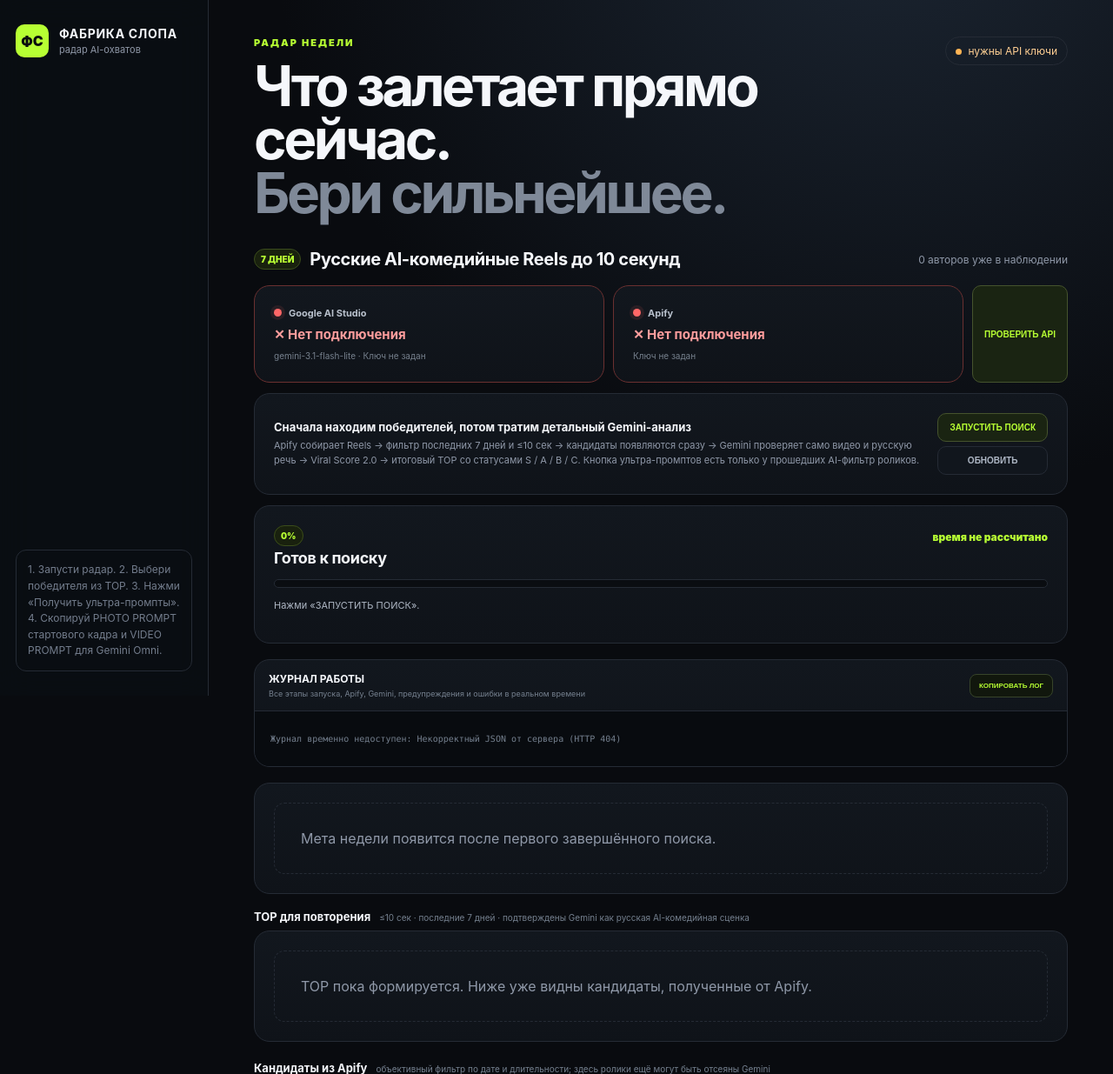
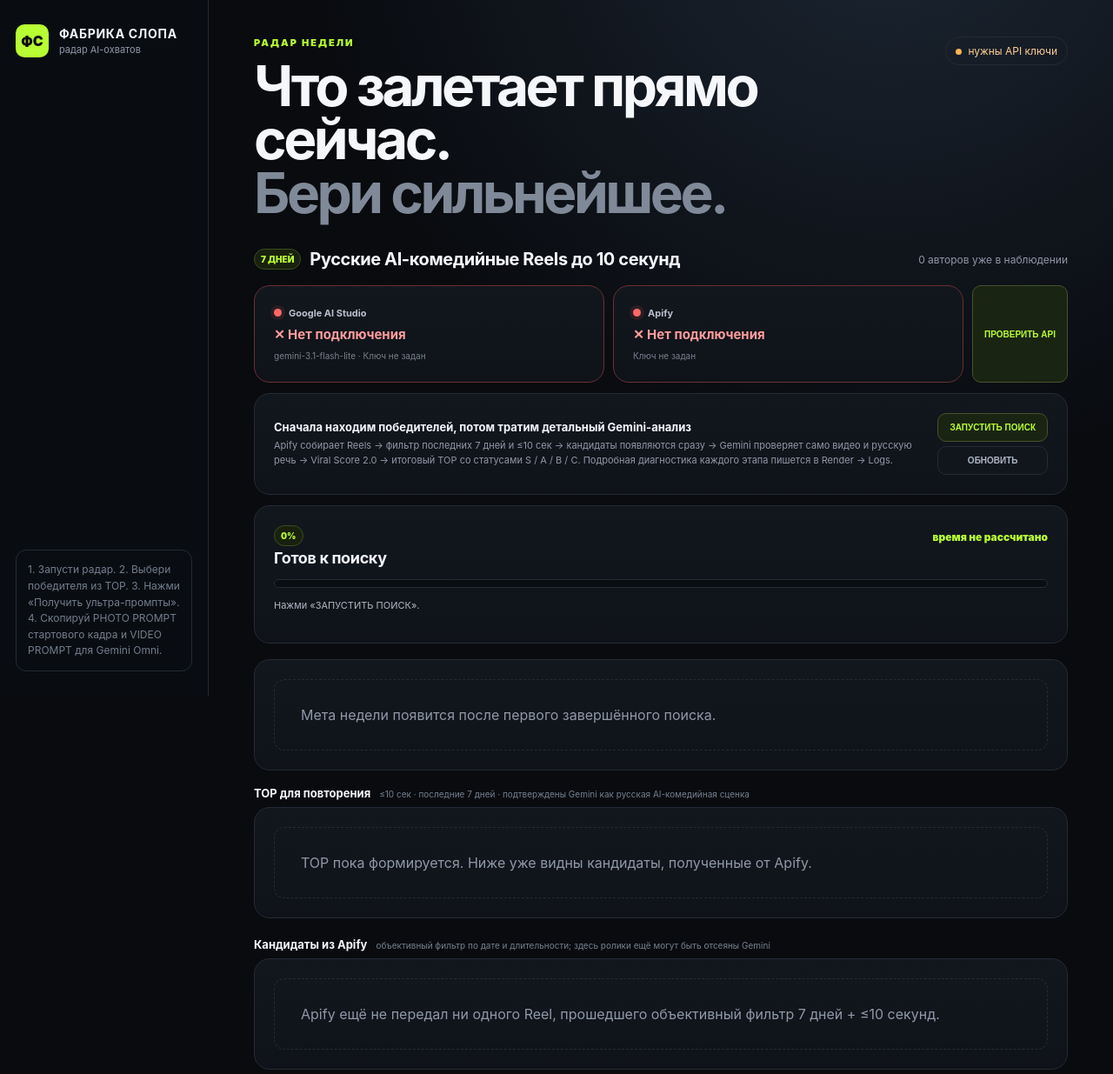
Before and after one commit to ferixdi-png/slop, a Flask app: page / in a window 1280 px wide. Shown: the top 1235 px of the page at 87% size. Run offline with Flask 3, Linux system fonts and the light colour scheme; data that the repository does not hold is empty.

Commit message:
Remove on-site log console and keep diagnostics in Render Logs

```diff
--- a/templates/index.html
+++ b/templates/index.html
@@ -4,9 +4,8 @@
   <meta charset="utf-8" />
   <meta name="viewport" content="width=device-width,initial-scale=1" />
   <title>ФАБРИКА СЛОПА — Радар недели</title>
-  <link rel="stylesheet" href="/static/style.css?v=20260817-1612" />
-  <link rel="stylesheet" href="/static/upgrade.css?v=20260817-1612" />
-  <link rel="stylesheet" href="/static/logs.css?v=20260817-1612" />
+  <link rel="stylesheet" href="/static/style.css?v=20260817-1630" />
+  <link rel="stylesheet" href="/static/upgrade.css?v=20260817-1630" />
 </head>
 <body>
   <div class="app-shell">
@@ -52,7 +51,7 @@
         <div class="card radar-intro">
           <div>
             <b>Сначала находим победителей, потом тратим детальный Gemini-анализ</b>
-            <span>Apify собирает Reels → фильтр последних 7 дней и ≤10 сек → кандидаты появляются сразу → Gemini проверяет само видео и русскую речь → Viral Score 2.0 → итоговый TOP со статусами S / A / B / C. Кнопка ультра-промптов есть только у прошедших AI-фильтр роликов.</span>
+            <span>Apify собирает Reels → фильтр последних 7 дней и ≤10 сек → кандидаты появляются сразу → Gemini проверяет само видео и русскую речь → Viral Score 2.0 → итоговый TOP со статусами S / A / B / C. Подробная диагностика каждого этапа пишется в Render → Logs.</span>
           </div>
           <div class="radar-controls">
             <button id="syncRadar" class="secondary">ЗАПУСТИТЬ ПОИСК</button>
@@ -72,14 +71,6 @@
           <div id="radarStatusMessage" class="radar-status-message">Нажми «ЗАПУСТИТЬ ПОИСК».</div>
           <div id="radarWarning" class="radar-warning hidden"></div>
           <div id="radarPipelineStats" class="pipeline-stats"></div>
-        </div>
-
-        <div class="card log-card">
-          <div class="log-head">
-            <div><b>ЖУРНАЛ РАБОТЫ</b><span>Все этапы запуска, Apify, Gemini, предупреждения и ошибки в реальном времени</span></div>
-            <button id="copyRadarLogs" class="log-copy">КОПИРОВАТЬ ЛОГ</button>
-          </div>
-          <div id="radarLogs" class="log-console"><div class="log-empty">Загружаю журнал…</div></div>
         </div>
 
         <div id="analysisProgress" class="card progress hidden">
@@ -117,7 +108,6 @@
     </main>
   </div>
 
-  <script src="/static/app.js?v=20260817-1612"></script>
-  <script src="/static/logs.js?v=20260817-1612"></script>
+  <script src="/static/app.js?v=20260817-1630"></script>
 </body>
 </html>
```
